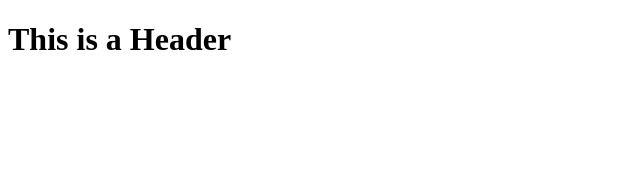
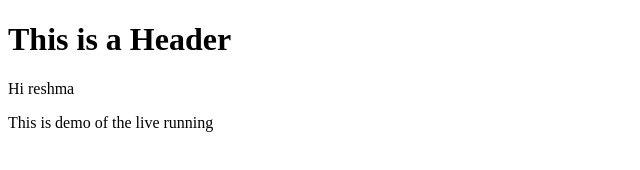
Before and after one commit to ankitsingh94/git-test, a website: page index.html in a window 1280 px wide. Shown: the whole page, without its empty margins (0-640 px from the left). Drawn offline with Linux system fonts and the light colour scheme.

Commit message:
second commit: after creating folder gitignore

```diff
--- a/index.html
+++ b/index.html
@@ -4,5 +4,7 @@
 
     <body>
         <h1>This is a Header</h1>
+        <p>Hi reshma</p>
+        <p>This is demo of the live running</p>
     </body>
 </html>
```
Also changed, not shown: package.json (added, +24 -0 lines), 2 other files.
